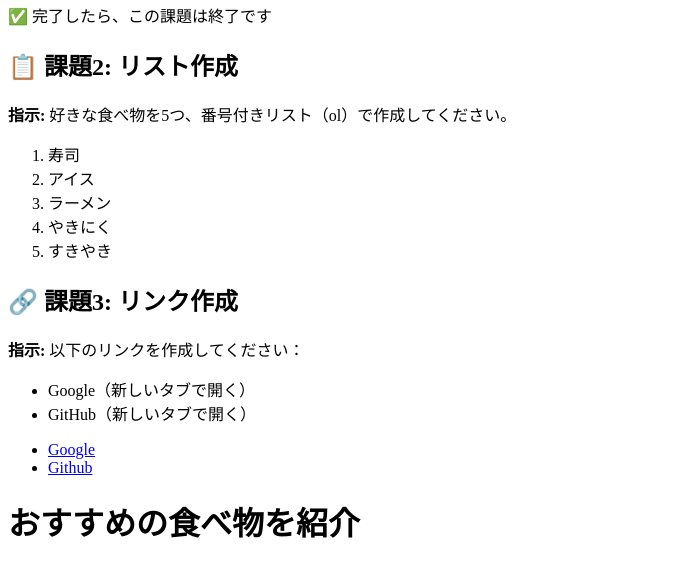
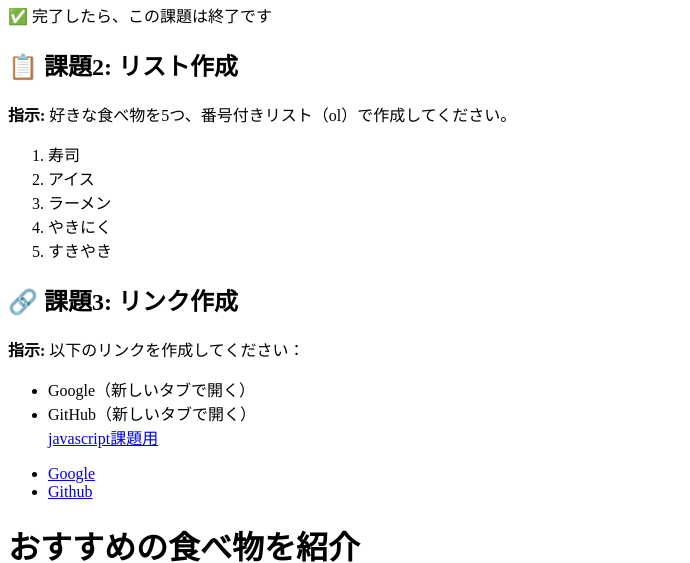
Before and after one commit to omu-AAA24266/https-omu-AAA24266.github.io, a plain HTML site: page index.html in a window 1280 px wide. Shown: the part 493-1056 px from the top of the page, without its empty margins (0-690 px from the left). Drawn offline with Linux system fonts and the light colour scheme; grey boxes are pictures that could not be loaded.

Commit message:
Update index.html

```diff
--- a/index.html
+++ b/index.html
@@ -63,6 +63,7 @@
         <ul>
             <li>Google（新しいタブで開く）</li>
             <li>GitHub（新しいタブで開く）</li>
+            <a href="js-practice.html">javascript課題用</a>
         </ul>
       <ul><li>
           <a href="https://google.com"target="_blank">Google</a></li>
```
